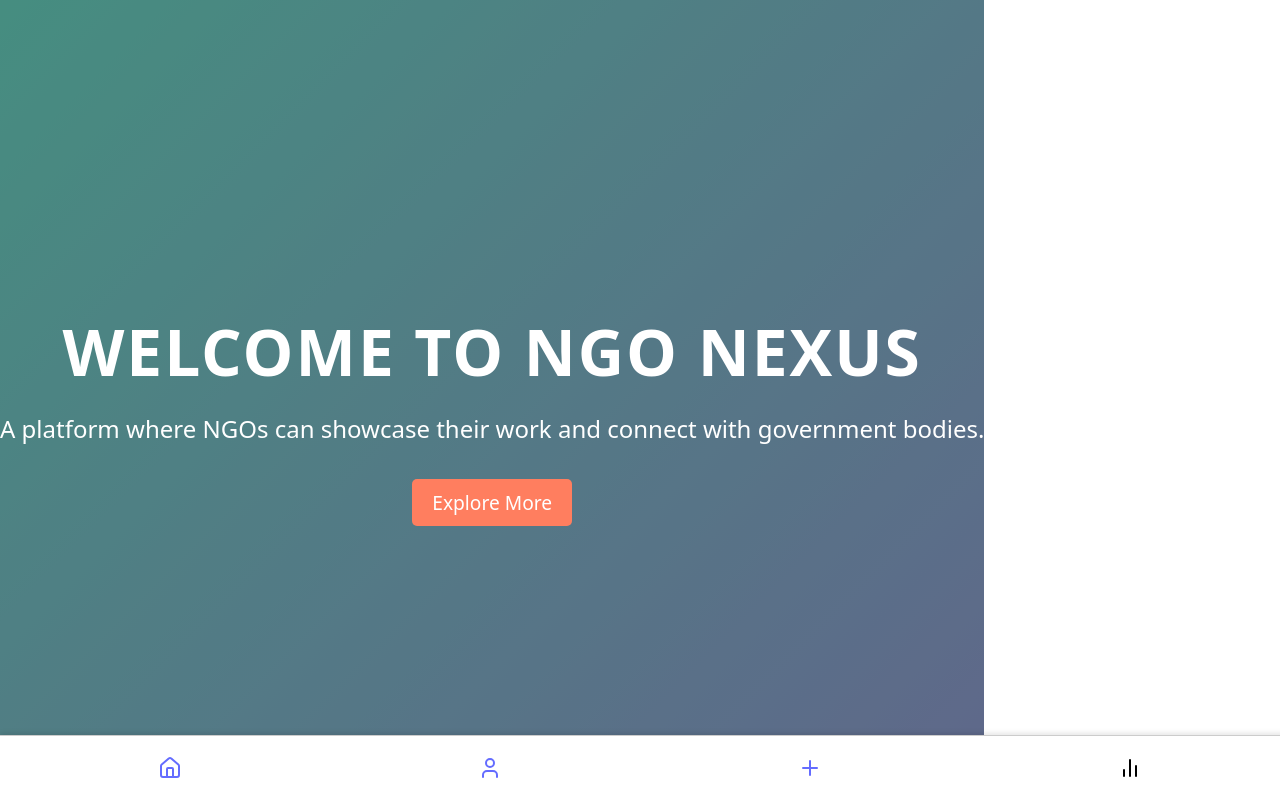
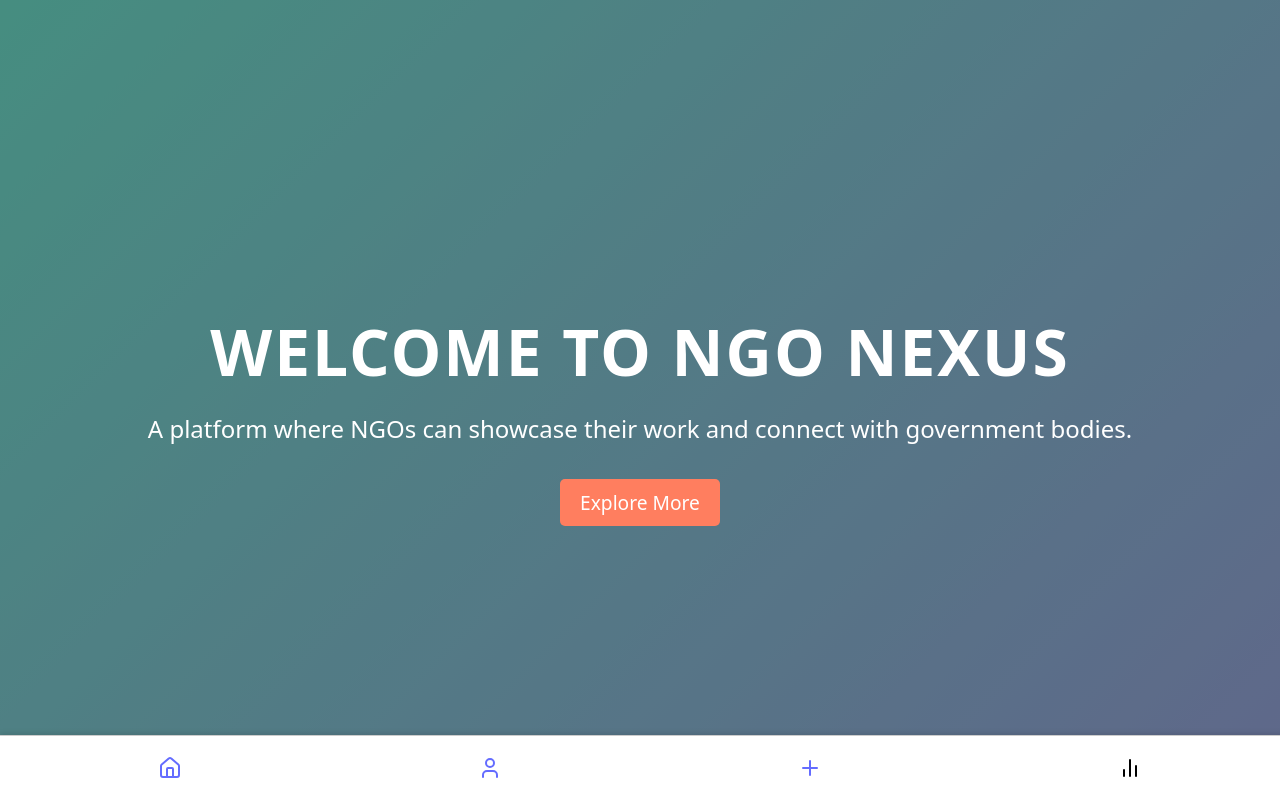
Before and after one commit to KhushiiRajrana/NGO_Nexus, a React (Vite) app: page / in a window 1280 px wide. Built offline with nearby package versions, Linux system fonts and the light colour scheme.

Commit message:
did new changes

```diff
--- a/src/pages/Home.css
+++ b/src/pages/Home.css
@@ -1,11 +1,16 @@
+/* Home.css */
 .home-container {
-  position: relative;
+  position: fixed;
+  top: 0;
+  left: 0;
+  width: 100%;
   height: 100vh;
   display: flex;
   align-items: center;
   justify-content: center;
   background: linear-gradient(135deg, #74EBD5 0%, #9FACE6 100%);
   overflow: hidden;
+  z-index: -1;
 }
 
 .overlay {
```
Also changed, not shown: src/pages/Home.jsx (line endings or trailing spaces).
